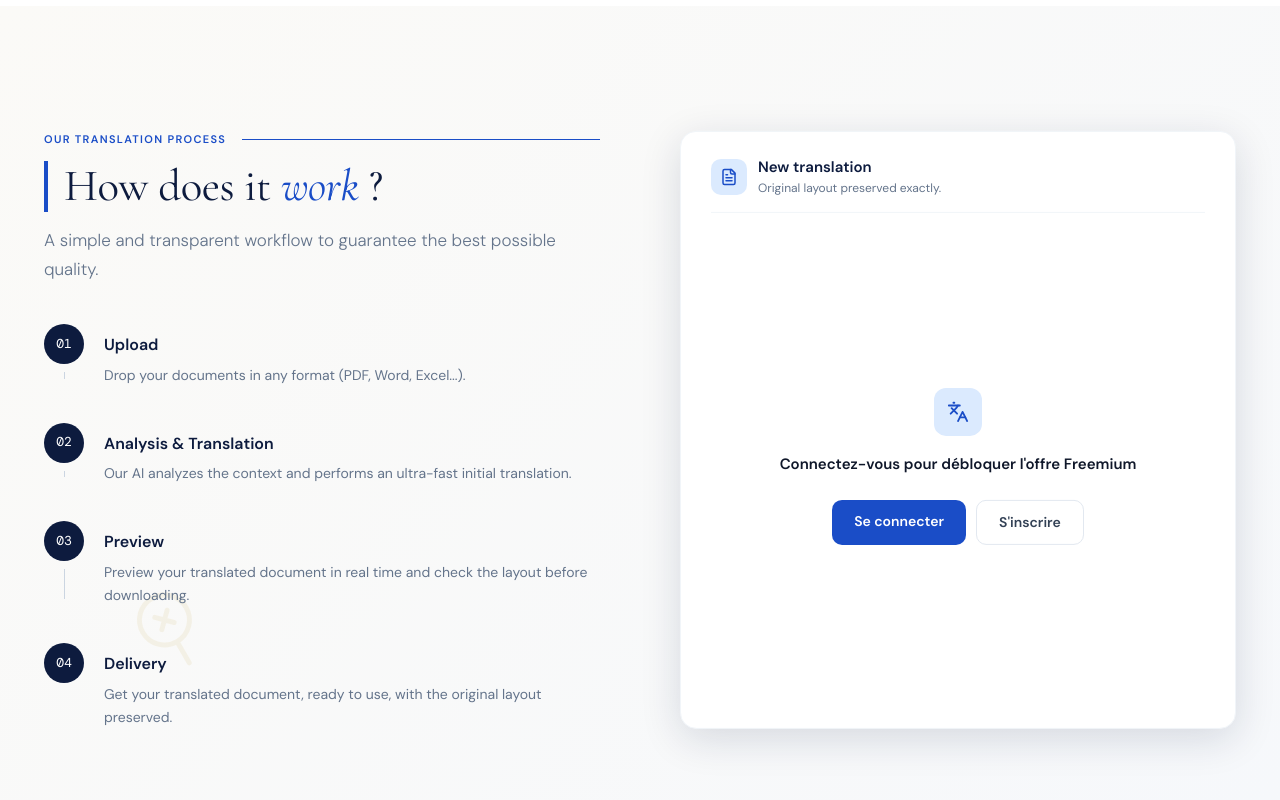
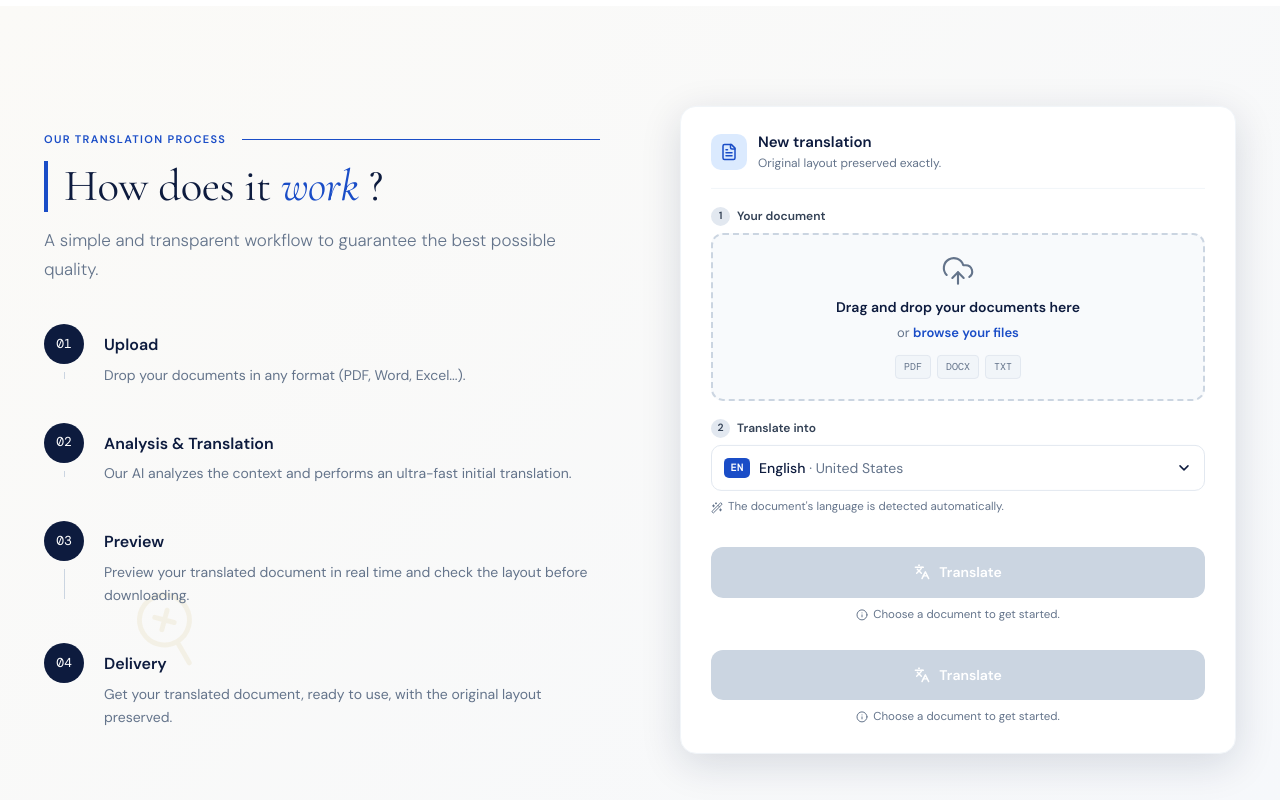
Before and after one commit to EagleFox31/Pr-cis-Translation, a React (Vite) app in the folder frontend/: page /home in a window 1280 px wide. Shown: the part 1580-2380 px from the top of the page. Built offline with nearby package versions, Linux system fonts and the light colour scheme; no server answers; a web font is replaced by a local one.

Commit message:
fix: visiteur voit le formulaire complet, clic sur Traduire → redirige vers /login

```diff
--- a/frontend/src/components/upload/TranslationSection.tsx
+++ b/frontend/src/components/upload/TranslationSection.tsx
@@ -90,6 +90,7 @@ export default function TranslationSection({
   const submit = (e: React.FormEvent) => {
     e.preventDefault();
     if (!file || isTranslating) return;
+    if (!user) { window.location.href = '/login'; return; }
     onStartTranslate({
       file,
       targetLang,
@@ -134,48 +135,7 @@ export default function TranslationSection({
         </div>
       </header>
 
-      {/* Visiteur non connecté → invitation à créer un compte */}
-      {!user && (
-        <div style={{
-          flex: 1, display: 'flex', flexDirection: 'column', alignItems: 'center',
-          justifyContent: 'center', textAlign: 'center', gap: '16px', padding: '20px 0',
-        }}>
-          <div style={{
-            width: '48px', height: '48px', borderRadius: '12px',
-            background: 'var(--blue-light)', color: 'var(--blue)',
-            display: 'flex', alignItems: 'center', justifyContent: 'center',
-          }}>
-            <Languages size={22} strokeWidth={2} />
-          </div>
-          <div>
-            <h4 style={{ fontSize: '15px', fontWeight: 700, color: 'var(--gray-900)', margin: '0 0 4px' }}>
-              Connectez-vous pour débloquer l'offre Freemium
-            </h4>
-          </div>
-          <div style={{ display: 'flex', gap: '10px', marginTop: '4px' }}>
-            <a href="/login" onClick={(e) => { e.preventDefault(); window.location.href = '/login'; }}
-              style={{
-                padding: '10px 22px', borderRadius: '10px',
-                background: 'var(--blue)', color: 'white', fontWeight: 600,
-                fontSize: '14px', textDecoration: 'none', fontFamily: 'inherit',
-              }}>
-              Se connecter
-            </a>
-            <a href="/register" onClick={(e) => { e.preventDefault(); window.location.href = '/register'; }}
-              style={{
-                padding: '10px 22px', borderRadius: '10px',
-                border: '1.5px solid var(--gray-200)', background: 'white',
-                color: 'var(--gray-700)', fontWeight: 600,
-                fontSize: '14px', textDecoration: 'none', fontFamily: 'inherit',
-              }}>
-              S'inscrire
-            </a>
-          </div>
-        </div>
-      )}
-
-      {user ? (
-      <><div style={{ flex: 1, display: 'flex', flexDirection: 'column', gap: '18px' }}>
+      <div style={{ flex: 1, display: 'flex', flexDirection: 'column', gap: '18px' }}>
         {/* Confirmation après sauvegarde en bibliothèque */}
         <AnimatePresence>
           {justReset && !file && (
@@ -525,8 +485,6 @@ export default function TranslationSection({
           </span>
         )}
       </div>
-      </>
-      ) : null}
     </form>
   );
 }
```
